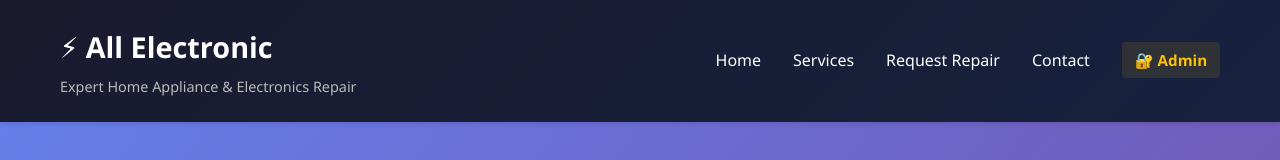
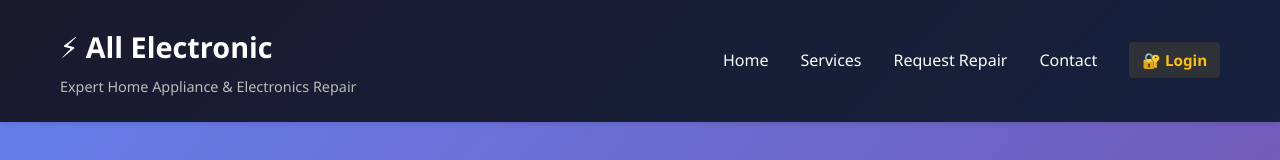
Before and after one commit to shyampunk76-debug/allelectronic, a website: page index.html in a window 1280 px wide. Shown: the top 160 px of the page. Drawn offline with Linux system fonts and the light colour scheme; no server answers.

Commit message:
Change navigation button from 'Admin' to 'Login' for clarity

```diff
--- a/index.html
+++ b/index.html
@@ -20,7 +20,7 @@
                     <li><a href="#services">Services</a></li>
                     <li><a href="#form">Request Repair</a></li>
                     <li><a href="#contact">Contact</a></li>
-                    <li><a href="#" id="adminLoginLink" class="admin-link">🔐 Admin</a></li>
+                    <li><a href="#" id="adminLoginLink" class="admin-link">🔐 Login</a></li>
                 </ul>
             </nav>
         </div>
```
